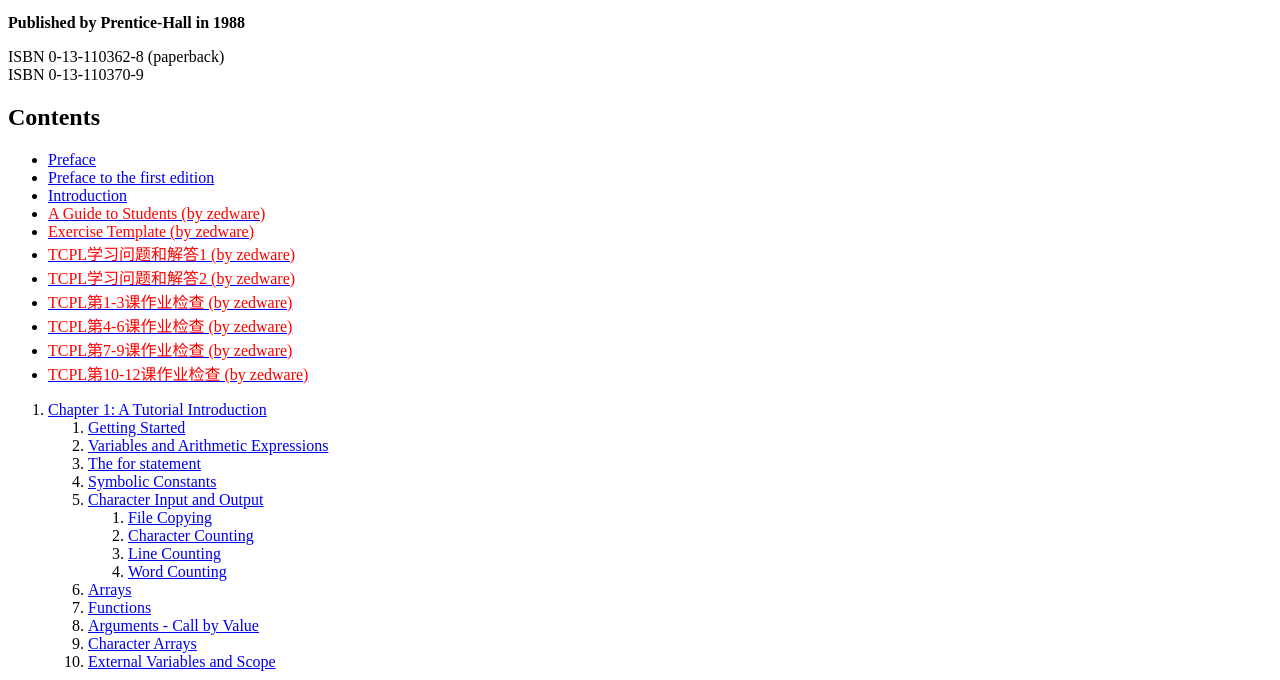
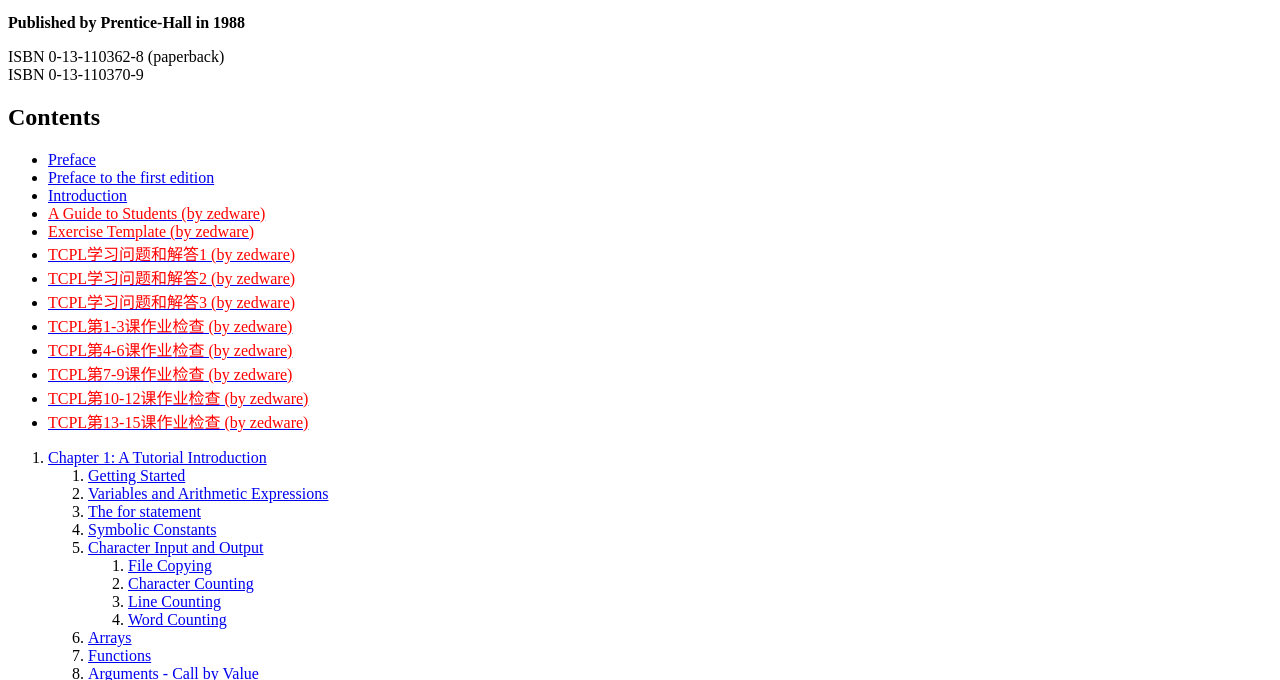
Before and after one commit to zedware/homepage, a plain HTML site: page code/tcpl/index.html in a window 1280 px wide. Shown: the part 110-790 px from the top of the page. Drawn offline with Linux system fonts and the light colour scheme.

Commit message:
Update TCPL Q&A

```diff
--- a/code/tcpl/index.html
+++ b/code/tcpl/index.html
@@ -43,10 +43,12 @@
         <li><a href="template.html"><span class="STYLE1">Exercise Template (by zedware)</span></a>
         <li><a href="TCPL学习问题和解答1.pdf"><span class="STYLE1">TCPL学习问题和解答1 (by zedware)</span></a>
         <li><a href="TCPL学习问题和解答2.pdf"><span class="STYLE1">TCPL学习问题和解答2 (by zedware)</span></a>
+        <li><a href="TCPL学习问题和解答3.pdf"><span class="STYLE1">TCPL学习问题和解答3 (by zedware)</span></a>
         <li><a href="TCPL第1-3课作业检查.pdf"><span class="STYLE1">TCPL第1-3课作业检查 (by zedware)</span></a>
         <li><a href="TCPL第4-6课作业检查.pdf"><span class="STYLE1">TCPL第4-6课作业检查 (by zedware)</span></a>
         <li><a href="TCPL第7-9课作业检查.pdf"><span class="STYLE1">TCPL第7-9课作业检查 (by zedware)</span></a>
         <li><a href="TCPL第10-12课作业检查.pdf"><span class="STYLE1">TCPL第10-12课作业检查 (by zedware)</span></a>
+        <li><a href="TCPL第13-15课作业检查.pdf"><span class="STYLE1">TCPL第13-15课作业检查 (by zedware)</span></a>
     </ul>
     <ol>
         <li><a href="chapter1.html">Chapter 1: A Tutorial Introduction</a>
```
Also changed, not shown: 3 other files.
